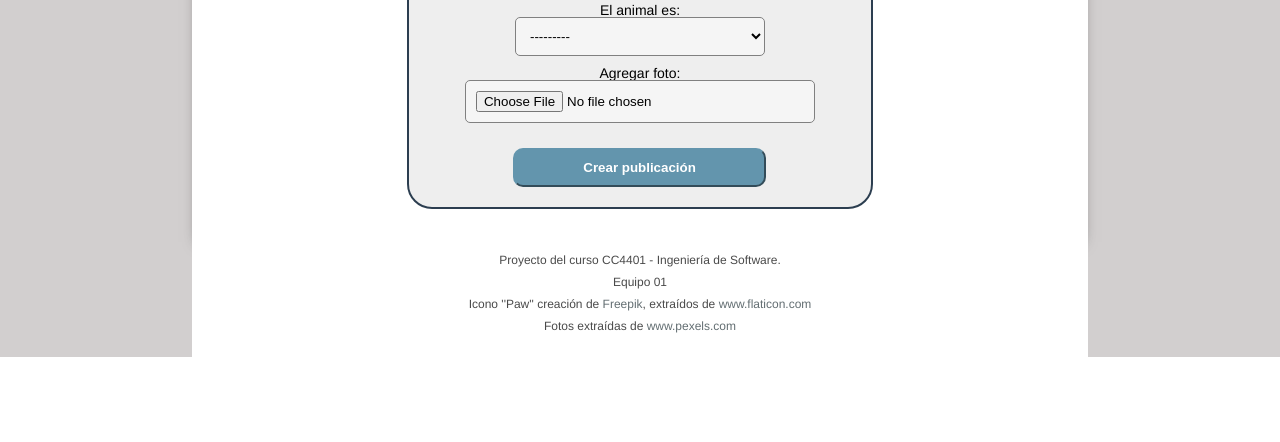
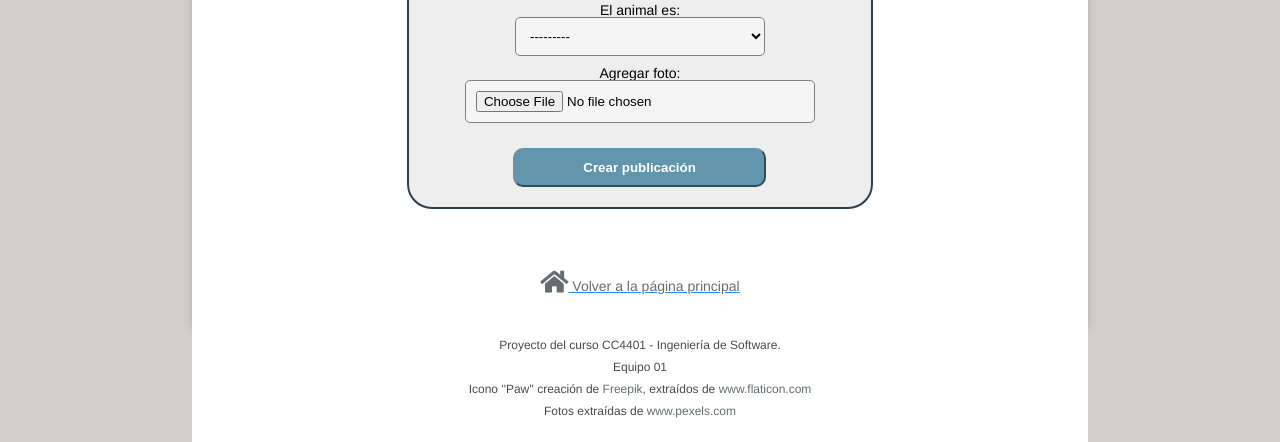
Before and after one commit to DCC-CC4401/2021-1-Grupo-1, a Django app: page /create_post/ in a window 1280 px wide. Shown: the part 716-1158 px from the top of the page. Before the commit the page ends 1073 px from the top, so only its background shows below. Run offline with Django 3.2, Linux system fonts and the light colour scheme; the visitor is signed in with stand-in values (Sample User, id 1); data comes from the database, SQL or seed files in the repository; some libraries are stand-ins or nearby versions.

```diff
--- a/posts/static/posts/css/create_post.css
+++ b/posts/static/posts/css/create_post.css
@@ -123,3 +123,9 @@ input, select::placeholder {
 input[type="file"]{
     max-width: 350px;
 }
+
+
+.pag-inicio{
+    text-align: center;
+    padding-bottom: 30px;
+}
--- a/posts/templates/posts/create_post.html
+++ b/posts/templates/posts/create_post.html
@@ -128,5 +128,11 @@
                 <button class="beauty-button button-blue" onclick="cerrar()">Cerrar</button>
             </div>
         </div>
-    {% endif %}
+{% endif %}
+
+    <div class="navigation-options pag-inicio">
+            <span>
+            <a href="{% url 'home' %}"><span class="fas fa-home navicon"></span><span class="navigation-link"> Volver a la página principal</span></a>
+            </span>
+    </div>
 {% endblock content %}
```
